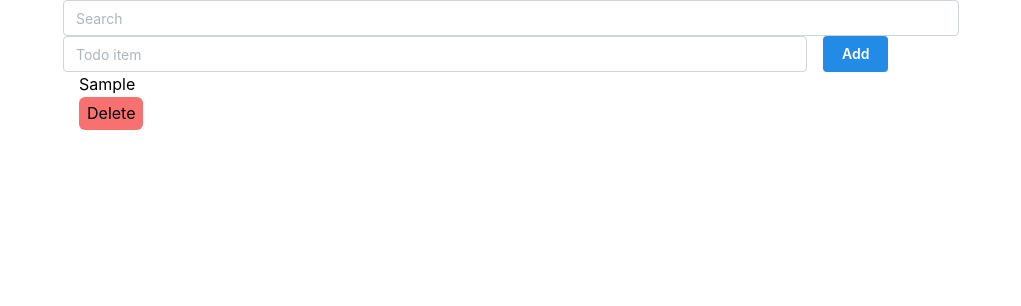
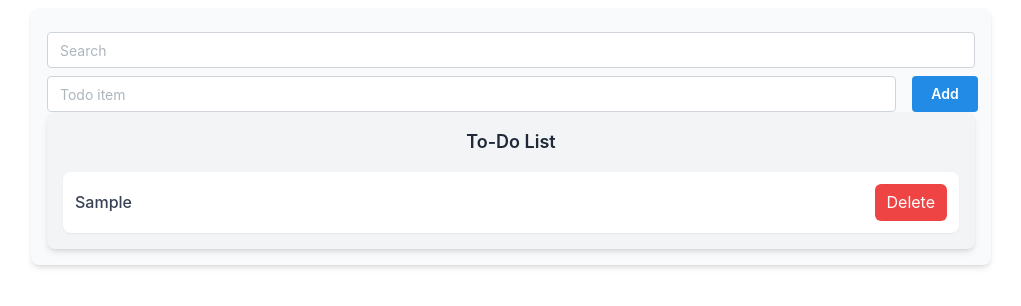
Before and after one commit to buddylalit/nextjs-todo, a Next.js app: page / in a window 1280 px wide. Both pictures are taken after typing "Sample" into the empty fields and a click on the button "Add". Shown: the top 306 px of the page, without its empty margins (129-1150 px from the left). Built offline with nearby package versions, Linux system fonts and the light colour scheme.

Commit message:
updated the ui visualization

```diff
--- a/components/AddItem/index.tsx
+++ b/components/AddItem/index.tsx
@@ -12,20 +12,25 @@ export function AddItem({ onAdd }: AddItemProps) {
     onAdd?.(value);
     setValue("");
   }
+
   return (
-    <Container className="p-0">
-      <Grid className="p-0">
-        <Grid.Col span={{ base: 12, xs: 10 }}>
+    <Grid>
+      <Grid.Col span={{ base: 12, xs: 11 }}>
         <TextInput
           value={value}
           onChange={(e) => setValue(e.target.value)}
           placeholder="Todo item"
+          className="w-full"
         />
       </Grid.Col>
-        <Grid.Col span={{ base: 12, xs: 2 }}>
-          <Button onClick={handleAddItem}>Add</Button>
+      <Grid.Col span={{ base: 12, xs: 1 }}>
+        <Button
+          className="bg-indigo-500 text-white hover:bg-indigo-600 w-full"
+          onClick={handleAddItem}
+        >
+          Add
+        </Button>
       </Grid.Col>
     </Grid>
-    </Container>
   );
 }
--- a/components/ToDo/index.tsx
+++ b/components/ToDo/index.tsx
@@ -85,14 +85,13 @@ export function ToDo() {
   }
 
   return (
-    <Container>
-      <Container>
-        <TextInput
-          value={searchText}
-          onChange={(e) => handleFilterItems(e.target.value)}
-          placeholder="Search"
-        />
-      </Container>
+    <Container className="p-4 bg-gray-50 rounded-lg shadow-md max-w-md mx-auto my-2">
+      <TextInput
+        className="my-2"
+        value={searchText}
+        onChange={(e) => handleFilterItems(e.target.value)}
+        placeholder="Search"
+      />
       <AddItem onAdd={handleAddItem} />
       <ToDoItems items={filteredToDoItem} onDelete={handleDeleteItem} />
     </Container>
--- a/components/ToDoItems/index.tsx
+++ b/components/ToDoItems/index.tsx
@@ -6,21 +6,33 @@ export interface ToDoItemsInterface {
 }
 
 export function ToDoItems({ items, onDelete }: ToDoItemsInterface) {
-  if (!items.length) return <></>;
+  if (!items.length)
     return (
-    <Container>
-      {items?.map((item, index) => (
-        <Container key={`${item}${index}`}>
-          <div>{item}</div>
+      <p className="text-gray-500 text-center mt-4">No items to display</p>
+    );
+
+  return (
+    <Container className="p-4 bg-gray-100 rounded-lg shadow-md max-w-md mx-auto">
+      <h2 className="text-lg font-semibold text-gray-800 mb-4 text-center">
+        To-Do List
+      </h2>
+      <ul className="space-y-4">
+        {items.map((item, index) => (
+          <li
+            key={`${item}${index}`}
+            className="flex justify-between items-center bg-white p-3 rounded-lg shadow-sm hover:shadow-md transition-shadow"
+          >
+            <span className="text-gray-700 font-medium">{item}</span>
             <Button
               unstyled
-            className="bg-red-400 px-2 py-1 rounded-md "
+              className="bg-red-500 text-white px-3 py-1.5 rounded-md hover:bg-red-600 transition-colors"
               onClick={() => onDelete?.(item)}
             >
               Delete
             </Button>
-        </Container>
+          </li>
         ))}
+      </ul>
     </Container>
   );
 }
```
Lines whose indentation alone changed are shown as unchanged.
